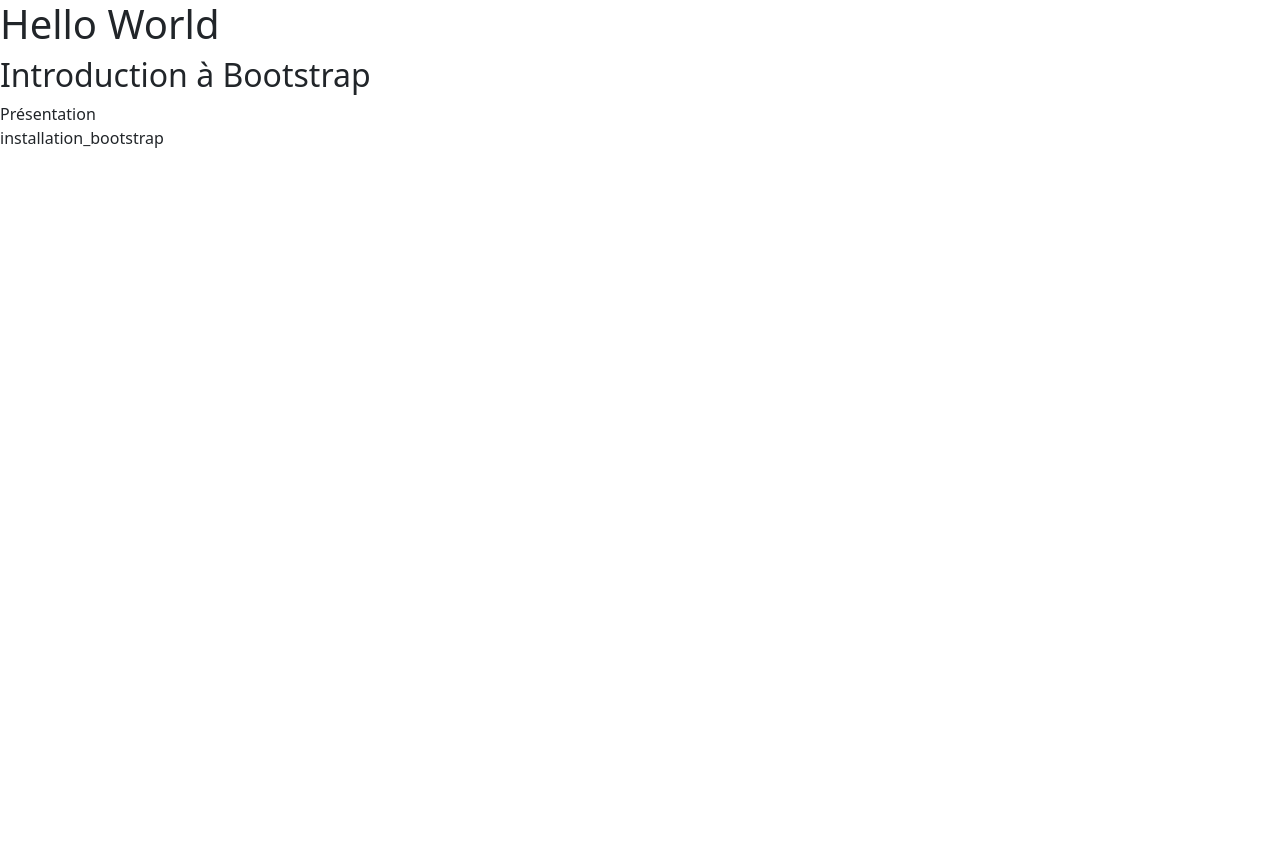
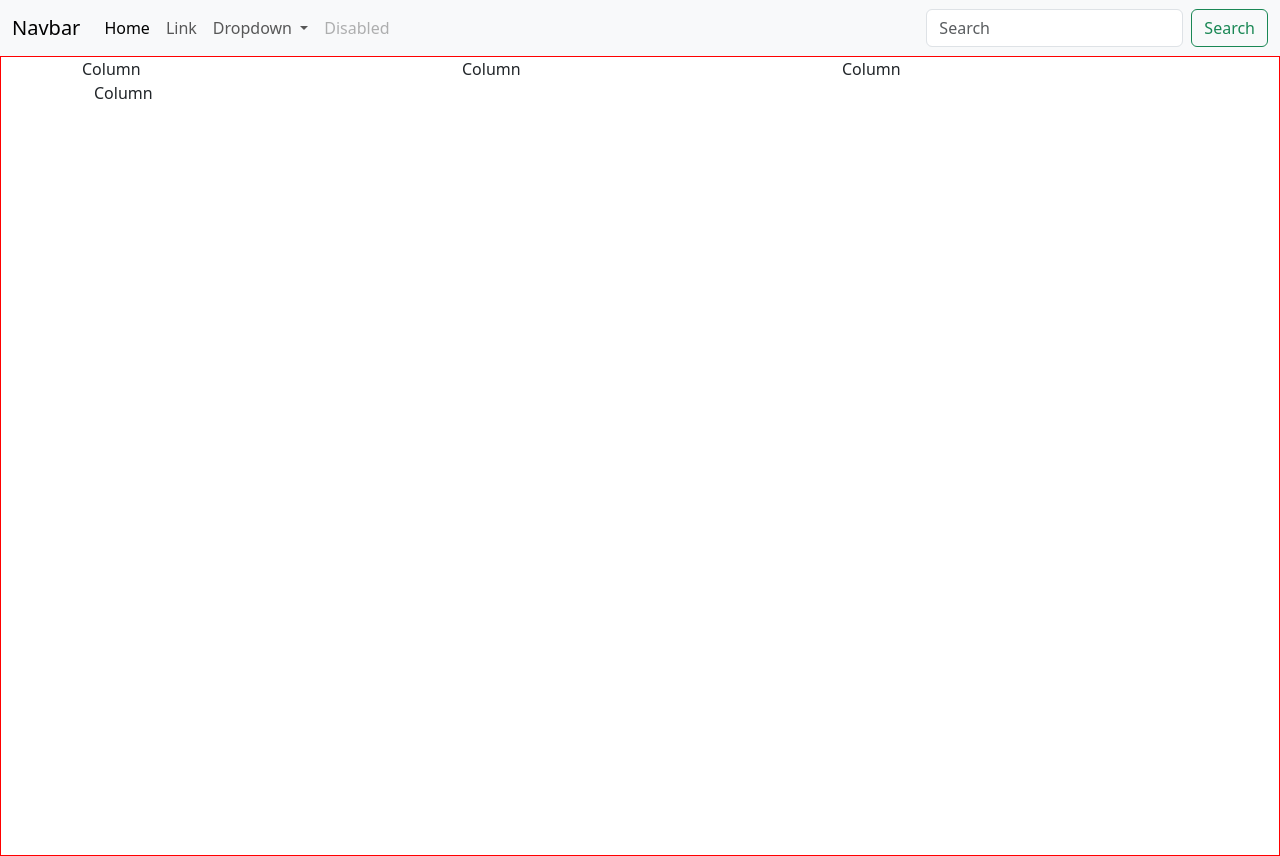
Before and after one commit to Modeste2022/Jour3-bootstrap, a plain HTML site: page index.html in a window 1280 px wide. Before the commit the page ends 800 px from the top, so only its background shows below. Drawn offline with nearby package versions, Linux system fonts and the light colour scheme.

Commit message:
index.html
continue

```diff
--- a/index.html
+++ b/index.html
@@ -1,28 +1,90 @@
 <!DOCTYPE html>
 <html lang="en">
+
 <head>
     <meta charset="UTF-8">
     <meta name="viewport" content="width=device-width, initial-scale=1.0">
     <title>Bootstrap_demo</title>
-    <link href="https://cdn.jsdelivr.net/npm/bootstrap@5.3.3/dist/css/bootstrap.min.css" rel="stylesheet" integrity="sha384-QWTKZyjpPEjISv5WaRU9OFeRpok6YctnYmDr5pNlyT2bRjXh0JMhjY6hW+ALEwIH" crossorigin="anonymous">
+    <link href="https://cdn.jsdelivr.net/npm/bootstrap@5.3.3/dist/css/bootstrap.min.css" rel="stylesheet"
+        integrity="sha384-QWTKZyjpPEjISv5WaRU9OFeRpok6YctnYmDr5pNlyT2bRjXh0JMhjY6hW+ALEwIH" crossorigin="anonymous">
+    <style>
+        .carre {
+            height: 100px;
+            width: 100px;
+            background-color: rgb(160, 108, 36);
+            margin: 2px;
+            border: solid rgb(78, 168, 81);
+        }
+    </style>
+
 </head>
+
 <body>
-    <header>
-        <h1>Hello World</h1>
-    </header>
-    <main>
-        <section>
-            <div>
-                <h2>Introduction à Bootstrap</h2>
+    <nav class="navbar navbar-expand-lg navbar-light bg-light">
+        <div class="container-fluid">
+            <a class="navbar-brand" href="#">Navbar</a>
+            <button class="navbar-toggler" type="button" data-bs-toggle="collapse"
+                data-bs-target="#navbarSupportedContent" aria-controls="navbarSupportedContent" aria-expanded="false"
+                aria-label="Toggle navigation">
+                <span class="navbar-toggler-icon"></span>
+            </button>
+            <div class="collapse navbar-collapse" id="navbarSupportedContent">
+                <ul class="navbar-nav me-auto mb-2 mb-lg-0">
+                    <li class="nav-item">
+                        <a class="nav-link active" aria-current="page" href="#">Home</a>
+                    </li>
+                    <li class="nav-item">
+                        <a class="nav-link" href="#">Link</a>
+                    </li>
+                    <li class="nav-item dropdown">
+                        <a class="nav-link dropdown-toggle" href="#" id="navbarDropdown" role="button"
+                            data-bs-toggle="dropdown" aria-expanded="false">
+                            Dropdown
+                        </a>
+                        <ul class="dropdown-menu" aria-labelledby="navbarDropdown">
+                            <li><a class="dropdown-item" href="#">Action</a></li>
+                            <li><a class="dropdown-item" href="#">Another action</a></li>
+                            <li>
+                                <hr class="dropdown-divider">
+                            </li>
+                            <li><a class="dropdown-item" href="#">Something else here</a></li>
+                        </ul>
+                    </li>
+                    <li class="nav-item">
+                        <a class="nav-link disabled" href="#" tabindex="-1" aria-disabled="true">Disabled</a>
+                    </li>
+                </ul>
+                <form class="d-flex">
+                    <input class="form-control me-2" type="search" placeholder="Search" aria-label="Search">
+                    <button class="btn btn-outline-success" type="submit">Search</button>
+                </form>
             </div>
-            <div>
-                <div>
-                    <div>Présentation</div>
-                    <div>installation_bootstrap</div>
+        </div>
+    </nav>
+    <section class="conainer" style="border: 1px solid red; height: 100vh;">
+        </div>
+        <div class="container">
+            <div class="row">
+              <div class="col">
+                Column
+                <div class="container">
+                    <div class="col">
+                        Column
+                    </div>
                 </div>
+              </div>
+              <div class="col">
+                Column
+              </div>
+              <div class="col">
+                Column
+              </div>
             </div>
-        </section>
-    </main>
-    <script src="https://cdn.jsdelivr.net/npm/bootstrap@5.3.3/dist/js/bootstrap.bundle.min.js" integrity="sha384-YvpcrYf0tY3lHB60NNkmXc5s9fDVZLESaAA55NDzOxhy9GkcIdslK1eN7N6jIeHz" crossorigin="anonymous"></script>
+          </div>
+    </section>
+    <script src="https://cdn.jsdelivr.net/npm/bootstrap@5.3.3/dist/js/bootstrap.bundle.min.js"
+        integrity="sha384-YvpcrYf0tY3lHB60NNkmXc5s9fDVZLESaAA55NDzOxhy9GkcIdslK1eN7N6jIeHz"
+        crossorigin="anonymous"></script>
 </body>
+
 </html>
```
Also changed, not shown: 1 other file.
